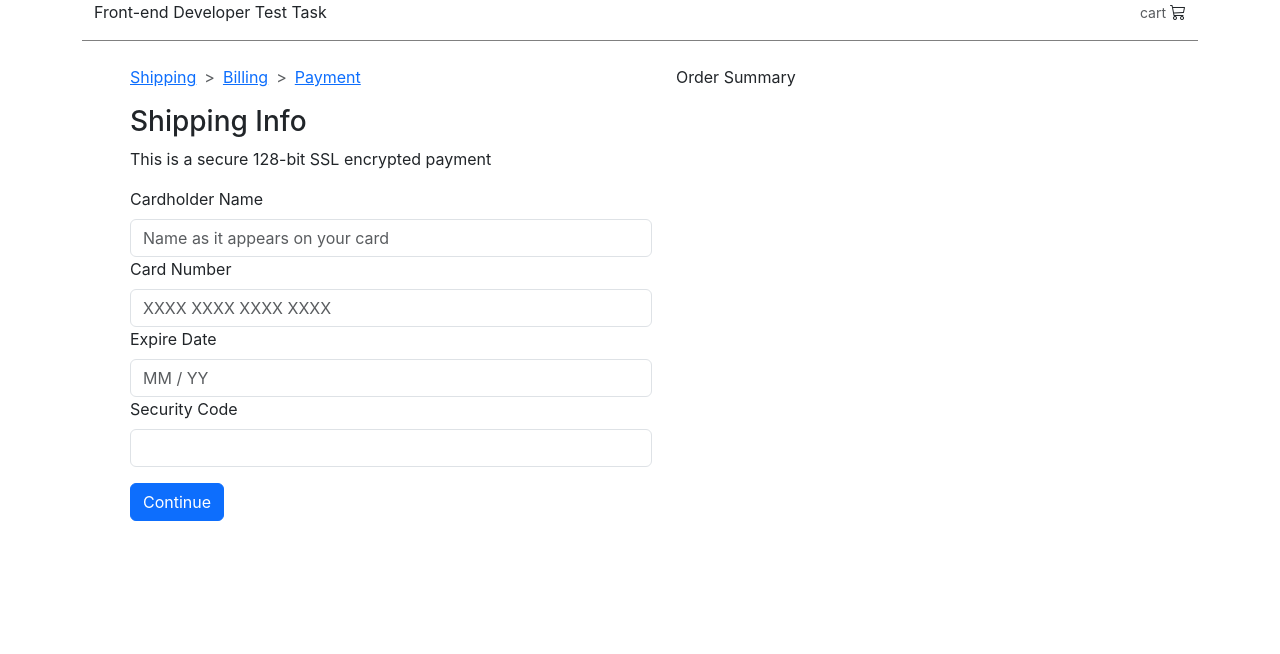
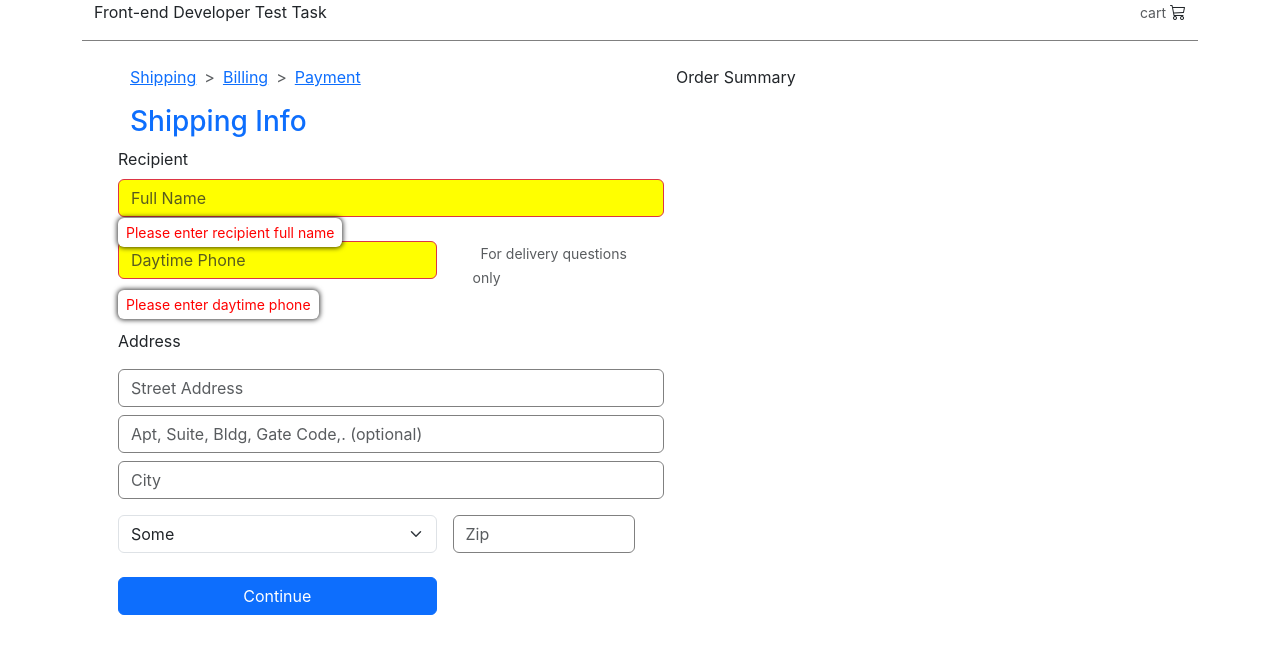
Before and after one commit to petromatkovskyi/axels-test-task, a React (Create React App) app: page / in a window 1280 px wide. Shown: the top 654 px of the page. Built offline with nearby package versions, Linux system fonts and the light colour scheme.

Commit message:
patch: ShippingInfo; add: StyledFormControl, StyledFormFeedback

```diff
--- a/src/components/ShippingInfo.jsx
+++ b/src/components/ShippingInfo.jsx
@@ -1,28 +1,58 @@
-import React from 'react';
-import { Form } from 'react-bootstrap';
+import { Col, Form, Row, Button } from 'react-bootstrap';
+import StyledFormControl from './StyledFormControl';
+import StyledFormFeedback from './StyledFormFeedback';
 
-export default function ShippingInfo() {
+export default function ShippingInfo({ onNextStep }) {
+  const handleSubmit = (e) => {
+    e.preventDefault();
+  };
   return (
-    <Form className="d-flex flex-column">
-      <Form.Group className="d-flex flex-row flex-wrap row-gap-2 mb-3">
+    <>
+      <h3 className="text-primary">Shipping Info</h3>
+      <Form className="row mb-3 gap-4" onSubmit={handleSubmit}>
+        <Form.Group className="position-relative p-0">
           <Form.Label>Recipient</Form.Label>
-        <Form.Control className="flex-1" type="text" placeholder="Full Name" />
-        <Form.Control className="w-50" type="tel" placeholder="Daytime Phone" />
-        <Form.Text className="w-50 ps-1">For delivery questions only</Form.Text>
+          <StyledFormControl type="text" placeholder="Full Name" isInvalid={true} />
+          <StyledFormFeedback type="invalid" tooltip>
+            Please enter recipient full name
+          </StyledFormFeedback>
         </Form.Group>
 
-      <Form.Group className="d-flex flex-row flex-wrap gap-2 mb-3">
+        <Form.Group as={Col} sm={12} md={7} className="position-relative p-0">
+          <StyledFormControl type="tel" placeholder="Daytime Phone" isInvalid={true} />
+          <StyledFormFeedback type="invalid" tooltip>
+            Please enter daytime phone
+          </StyledFormFeedback>
+        </Form.Group>
+        <Col sm={12} md={4}>
+          <Form.Text className="ps-2">For delivery questions only</Form.Text>
+        </Col>
+
+        <Form.Group as={Row} className="gx-0 gy-2">
           <Form.Label>Address</Form.Label>
-        <Form.Control type="text" placeholder="Street Address" />
-        <Form.Control type="tel" placeholder="Apt, Suite, Bldg, Gate Code,. (optional)" />
-        <Form.Control type="tel" placeholder="City" />
-        <Form.Select className="w-50" placeholder="Country">
+          <StyledFormControl type="text" placeholder="Street Address" />
+          <StyledFormControl
+            type="tel"
+            placeholder="Apt, Suite, Bldg, Gate Code,. (optional)"
+          />
+          <StyledFormControl type="tel" placeholder="City" />
+          <Row className="column-gap-3 gx-0 gy-2">
+            <Col sm={12} md={7}>
+              <Form.Select placeholder="Country">
                 <option>Some</option>
                 <option>Few</option>
                 <option>Country</option>
               </Form.Select>
-        <Form.Control className="flex-shrink-3 w-25" type="tel" placeholder="Zip" />
+            </Col>
+            <Col sm={12} md={4}>
+              <StyledFormControl type="tel" placeholder="Zip" />
+            </Col>
+          </Row>
         </Form.Group>
+        <Button className="col-7" onClick={onNextStep}>
+          Continue
+        </Button>
       </Form>
+    </>
   );
 }
--- /dev/null
+++ b/src/components/StyledFormControl.jsx
@@ -0,0 +1,17 @@
+import { Form } from 'react-bootstrap';
+import styled from 'styled-components';
+
+const StyledFormControl = styled(Form.Control)`
+  color: green;
+  border-color: gray;
+
+  &.is-invalid {
+    background: yellow;
+    shadow-box: 1px 1px 1px;
+  }
+  &::focus {
+    box-shadow: 0px 0px 9px 2px rgba(0, 0, 0, 0.75);
+  }
+`;
+
+export default StyledFormControl;
--- /dev/null
+++ b/src/components/StyledFormFeedback.jsx
@@ -0,0 +1,10 @@
+import { Form } from 'react-bootstrap';
+import styled from 'styled-components';
+
+const StyledFormFeedback = styled(Form.Control.Feedback)`
+  color: red;
+  background: white;
+  box-shadow: 0px 0px 5px 1px rgba(0, 0, 0, 0.75);
+`;
+
+export default StyledFormFeedback;
--- a/src/containers/FormContainer.jsx
+++ b/src/containers/FormContainer.jsx
@@ -21,11 +21,9 @@ export default function FormContainer() {
           <StyledBreadcrumb href="#">Payment</StyledBreadcrumb>
         </Breadcrumb>
 
-        <h3>Shipping Info</h3>
-        {/* <ShippingInfo /> */}
+        <ShippingInfo />
         {/* <BillingInfo /> */}
-        <Payment />
-        <Button>Continue</Button>
+        {/* <Payment /> */}
       </Container>
 
       <Container>Order Summary</Container>
```
Lines whose indentation alone changed are shown as unchanged.
